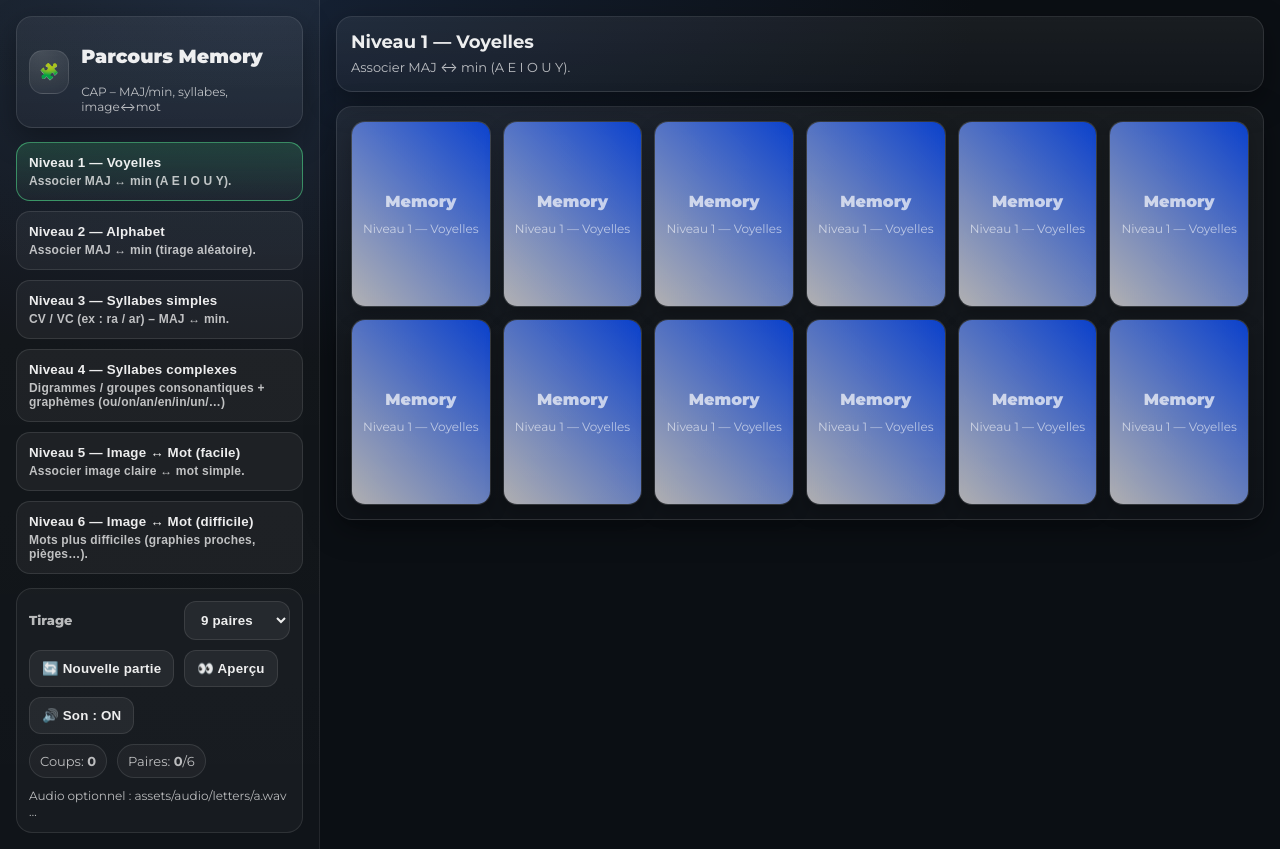
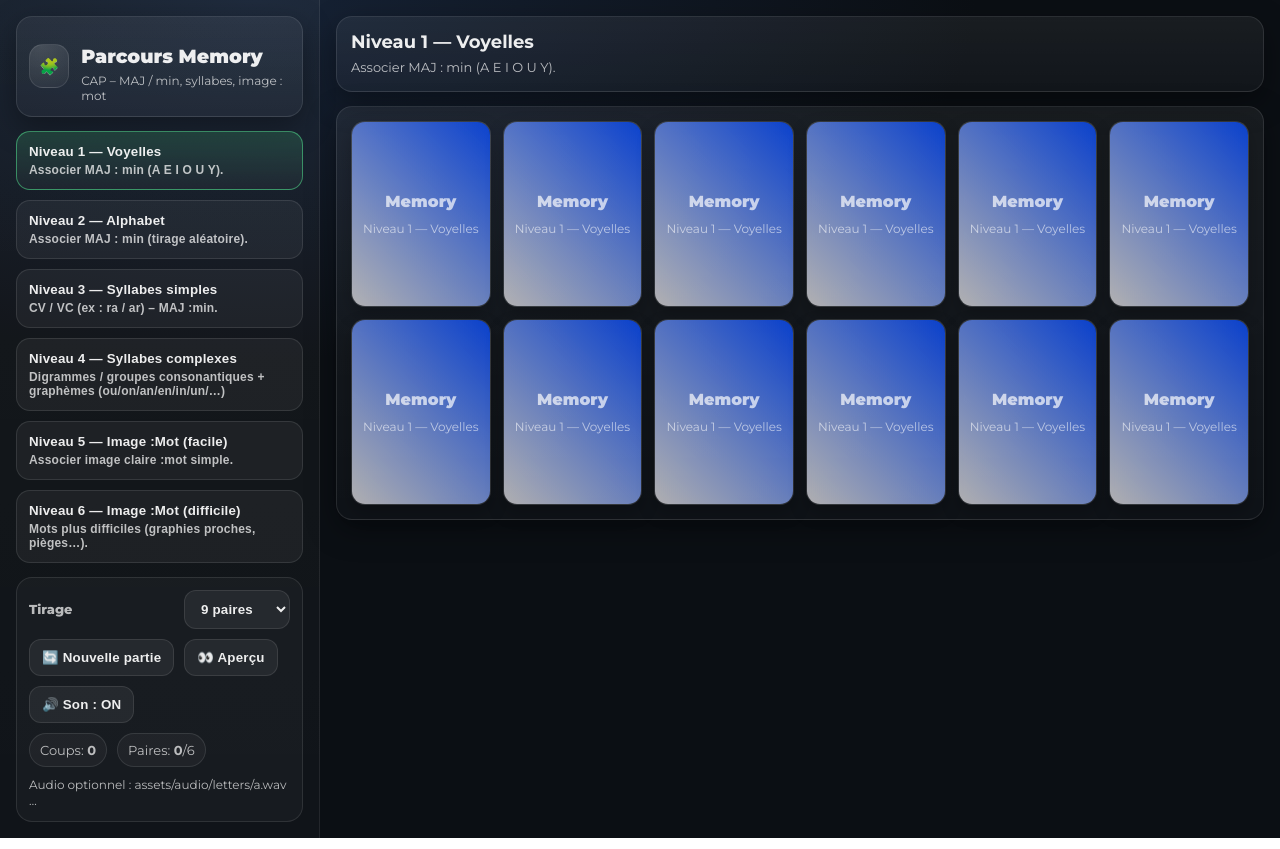
Before and after one commit to lgc-ia/memory, a website with bundled scripts: page index.html in a window 1280 px wide. Built offline with nearby package versions, Linux system fonts and the light colour scheme.

Commit message:
js css html modification

```diff
--- a/css/app.css
+++ b/css/app.css
@@ -47,7 +47,7 @@
   display:flex; align-items:center; justify-content:center;
   background:radial-gradient(circle at 30% 0%, rgba(255,255,255,.15), rgba(255,255,255,.04));
 }
-.brandtxt .h{font-weight:900; font-size: 19px;}
+.brandtxt .h{font-weight:900; font-size: 19px; margin-bottom: 5px}
 .brandtxt .p{color:var(--muted); font-size:12px; margin-top:2px; line-height:1.3;}
 
 .levels{
--- a/index.html
+++ b/index.html
@@ -17,7 +17,7 @@
         <div class="logo" aria-hidden="true">🧩</div>
         <div class="brandtxt">
           <h2 class="h">Parcours Memory</h2>
-          <div class="p">CAP – MAJ/min, syllabes, image↔mot</div>
+          <div class="p">CAP – MAJ / min, syllabes, image : mot</div>
         </div>
       </div>
 
--- a/js/datasets.js
+++ b/js/datasets.js
@@ -114,7 +114,7 @@
   {
     id: "level1",
     title: "Niveau 1 — Voyelles",
-    subtitle: "Associer MAJ ↔ min (A E I O U Y).",
+    subtitle: "Associer MAJ : min (A E I O U Y).",
     hint: "Audio optionnel : assets/audio/letters/a.wav …",
     mode: "case_match",
     pickDefault: 6,
@@ -124,7 +124,7 @@
   {
     id: "level2",
     title: "Niveau 2 — Alphabet",
-    subtitle: "Associer MAJ ↔ min (tirage aléatoire).",
+    subtitle: "Associer MAJ : min (tirage aléatoire).",
     hint: "Audio optionnel : assets/audio/letters/r.wav …",
     mode: "case_match",
     pickDefault: 9,
@@ -134,7 +134,7 @@
   {
     id: "level3",
     title: "Niveau 3 — Syllabes simples",
-    subtitle: "CV / VC (ex : ra / ar) – MAJ ↔ min.",
+    subtitle: "CV / VC (ex : ra / ar) – MAJ :min.",
     hint: "Audio auto : assets/audio/syllables/ra.wav, ar.wav, etc.",
     mode: "syllable_case_match",
     pickDefault: 9,
@@ -164,8 +164,8 @@
   },
   {
     id: "level5",
-    title: "Niveau 5 — Image ↔ Mot (facile)",
-    subtitle: "Associer image claire ↔ mot simple.",
+    title: "Niveau 5 — Image :Mot (facile)",
+    subtitle: "Associer image claire :mot simple.",
     hint: "À compléter : items [{pairId, word, image, audio?}]",
     mode: "image_word",
     pickDefault: 9,
@@ -176,7 +176,7 @@
   },
   {
     id: "level6",
-    title: "Niveau 6 — Image ↔ Mot (difficile)",
+    title: "Niveau 6 — Image :Mot (difficile)",
     subtitle: "Mots plus difficiles (graphies proches, pièges…).",
     hint: "À compléter : items [{pairId, word, image, audio?}]",
     mode: "image_word",
```
